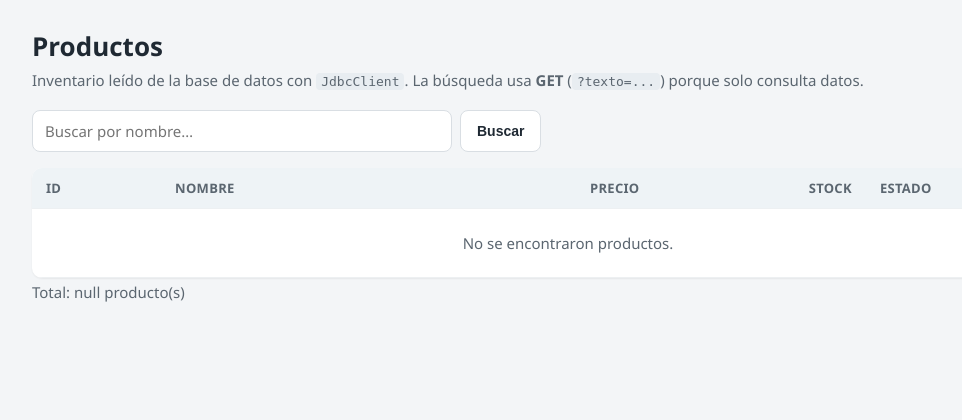
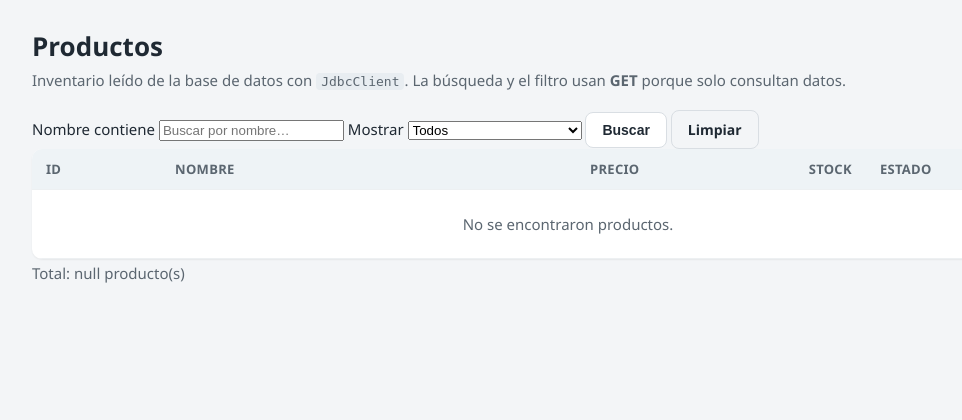
Before and after one commit to rubenherrrerabeltran-ui/gestion-pedidos-spring, a Spring app: template src/main/resources/templates/productos/lista.html in a window 1280 px wide. Shown: the part 60-480 px from the top of the page, without its empty margins (72-1034 px from the left). Run offline with Thymeleaf, Linux system fonts and the light colour scheme; the template is opened without the code that fills it, so the values that code supplies are empty; database files in the repository are not loaded.

Commit message:
feat(productos): filtrar inventario y validar nombre, precio y stock (RF04)
Co-Authored-By: Claude Opus 5.5 <noreply@anthropic.com>
Claude-Session: https://claude.ai/code/session_01FxB39aW3mw5AdT7Nse66xf

```diff
--- a/src/main/resources/templates/productos/lista.html
+++ b/src/main/resources/templates/productos/lista.html
@@ -8,17 +8,28 @@
     <section class="encabezado-pagina">
         <div>
             <h1>Productos</h1>
-            <p class="ayuda">Inventario leído de la base de datos con <code>JdbcClient</code>. La búsqueda usa
-                <strong>GET</strong> (<code>?texto=...</code>) porque solo consulta datos.</p>
+            <p class="ayuda">Inventario leído de la base de datos con <code>JdbcClient</code>. La búsqueda y el filtro usan
+                <strong>GET</strong> porque solo consultan datos.</p>
         </div>
         <a class="boton boton-principal" th:if="${usuarioActual.rol.name() != 'CLIENTE'}"
            th:href="@{/productos/nuevo}">+ Nuevo producto</a>
     </section>
 
-    <form class="buscador" method="get" th:action="@{/productos}">
-        <input type="search" name="texto" th:value="${texto}" placeholder="Buscar por nombre…">
+    <!--/* Búsqueda y filtro por GET: los criterios quedan en la URL y la consulta se puede repetir */-->
+    <form class="filtros" method="get" th:action="@{/productos}">
+        <label>Nombre contiene
+            <input type="search" name="texto" th:value="${texto}" maxlength="120" placeholder="Buscar por nombre…">
+        </label>
+        <label>Mostrar
+            <select name="filtro">
+                <option value="todos" th:selected="${filtro == 'todos'}">Todos</option>
+                <option value="activos" th:selected="${filtro == 'activos'}">Solo activos</option>
+                <option value="inactivos" th:selected="${filtro == 'inactivos'}">Solo inactivos</option>
+                <option value="stock-bajo" th:selected="${filtro == 'stock-bajo'}">Stock bajo (menos de 10)</option>
+            </select>
+        </label>
         <button type="submit" class="boton">Buscar</button>
-        <a class="boton boton-claro" th:if="${texto != null and !#strings.isEmpty(texto)}" th:href="@{/productos}">Ver todos</a>
+        <a class="boton boton-claro" th:href="@{/productos}">Limpiar</a>
     </form>
 
     <table class="tabla">
```
Also changed, not shown: src/main/java/co/sena/gestionpedidos/repositorio/jdbc/ProductoRepositorioJdbc.java (+5 -2 lines), src/main/java/co/sena/gestionpedidos/servicio/ProductoServicio.java (+25 -3 lines), src/main/java/co/sena/gestionpedidos/web/controlador/ProductoControlador.java (+13 -3 lines), src/main/resources/templates/productos/formulario.html (+4 -3 lines).
